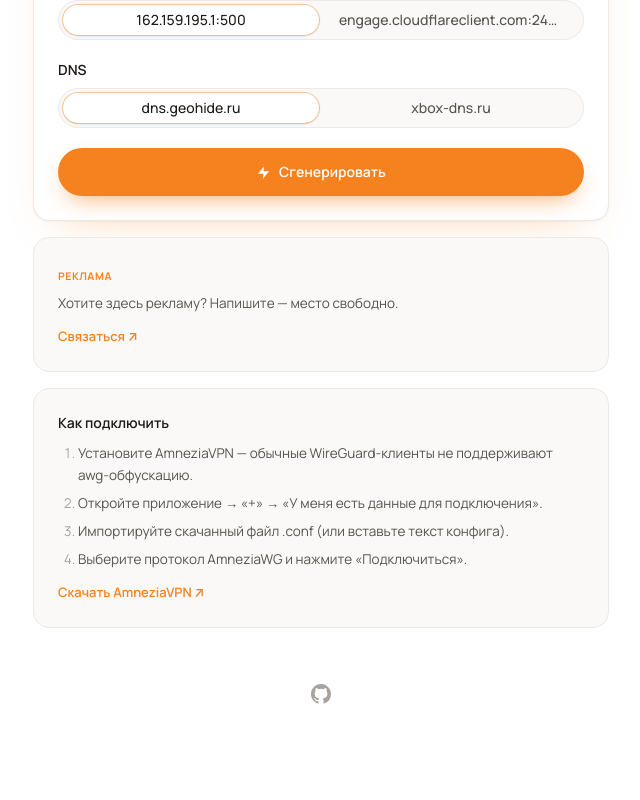
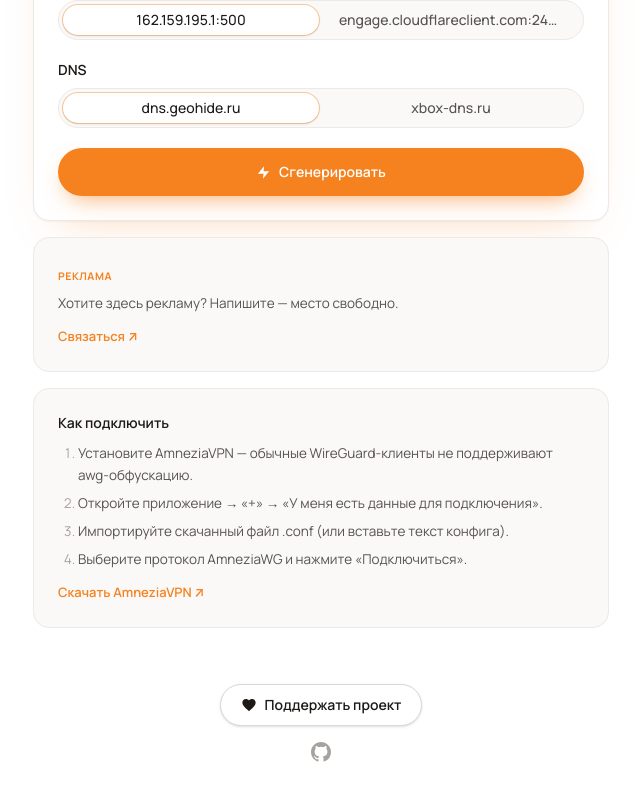
Before and after one commit to AppsGanin/warp-config-ru, a Next.js app: page / in a window 1280 px wide. Shown: the part 475-1275 px from the top of the page, without its empty margins (319-959 px from the left). Before the commit the page ends 1219 px from the top, so only its background shows below. Built offline with nearby package versions, Linux system fonts and the light colour scheme.

Commit message:
feat(donate): add donation links to footer, generator, and Telegram bot

```diff
--- a/app/page.tsx
+++ b/app/page.tsx
@@ -1,6 +1,7 @@
 import Generator from "@/components/Generator";
 import ThemeToggle from "@/components/ThemeToggle";
 import { SPONSOR, isSponsorEnabled } from "@/config/sponsor";
+import { DONATE_URL } from "@/config/donate";
 
 export default function Home() {
   const sponsor = isSponsorEnabled() ? SPONSOR : null;
@@ -37,7 +38,19 @@
         <Generator sponsor={sponsor} />
       </div>
 
-      <footer className="mt-auto flex flex-col items-center gap-3 pt-14">
+      <footer className="mt-auto flex flex-col items-center gap-4 pt-14">
+        <a
+          className="inline-flex items-center gap-2 rounded-full border border-hairline-strong bg-surface px-5 py-2.5 text-sm font-semibold text-ink shadow-sm transition-all hover:-translate-y-px hover:border-brand hover:text-brand"
+          href={DONATE_URL}
+          target="_blank"
+          rel="noopener noreferrer"
+        >
+          <svg width="16" height="16" viewBox="0 0 24 24" fill="currentColor" aria-hidden="true">
+            <path d="M12 21.35l-1.45-1.32C5.4 15.36 2 12.28 2 8.5 2 5.42 4.42 3 7.5 3c1.74 0 3.41.81 4.5 2.09C13.09 3.81 14.76 3 16.5 3 19.58 3 22 5.42 22 8.5c0 3.78-3.4 6.86-8.55 11.54L12 21.35z" />
+          </svg>
+          Поддержать проект
+        </a>
+
         <a
           className="inline-flex items-center justify-center text-mute transition-colors hover:text-ink hover:-translate-y-px"
           href="https://github.com/AppsGanin/warp-config-ru"
--- a/components/Generator.tsx
+++ b/components/Generator.tsx
@@ -13,6 +13,7 @@
 import { ENDPOINTS } from "@/config/endpoints";
 import { CLASH_DEVICES } from "@/config/clash-templates";
 import type { Sponsor } from "@/config/sponsor";
+import { DONATE_URL } from "@/config/donate";
 
 const FORMAT_OPTIONS: readonly { value: ConfigFormat; label: string }[] = [
   { value: "amneziawg", label: "Amnezia" },
@@ -360,6 +361,18 @@
             {sponsor && <SponsorBlock sponsor={sponsor} divider />}
 
             <ImportGuide format={result.format} device={device} divider />
+
+            <a
+              href={DONATE_URL}
+              target="_blank"
+              rel="noopener noreferrer"
+              className="inline-flex h-11 w-full items-center justify-center gap-2 rounded-full border border-brand/40 bg-brand/10 px-6 text-[15px] font-semibold text-brand transition-colors hover:bg-brand/20"
+            >
+              <svg width="17" height="17" viewBox="0 0 24 24" fill="currentColor" aria-hidden="true">
+                <path d="M12 21.35l-1.45-1.32C5.4 15.36 2 12.28 2 8.5 2 5.42 4.42 3 7.5 3c1.74 0 3.41.81 4.5 2.09C13.09 3.81 14.76 3 16.5 3 19.58 3 22 5.42 22 8.5c0 3.78-3.4 6.86-8.55 11.54L12 21.35z" />
+              </svg>
+              Поддержать
+            </a>
           </div>
         )}
       </dialog>
--- /dev/null
+++ b/config/donate.ts
@@ -0,0 +1,2 @@
+// Ссылка на донат. Вынесена сюда, чтобы использовать и на сайте, и в боте.
+export const DONATE_URL = "https://www.donationalerts.com/r/dmitryapp";
--- a/lib/telegram.ts
+++ b/lib/telegram.ts
@@ -3,6 +3,7 @@
 import { ENDPOINTS } from "@/config/endpoints";
 import { CLASH_DEVICES } from "@/config/clash-templates";
 import { SPONSOR, isSponsorEnabled } from "@/config/sponsor";
+import { DONATE_URL } from "@/config/donate";
 import type { ClashDevice, ConfigFormat, DnsId, EndpointId } from "@/types";
 
 // Shared Telegram-bot logic, used by the webhook route (app/api/telegram).
@@ -11,7 +12,7 @@
 export const WEBHOOK_SECRET = process.env.TELEGRAM_WEBHOOK_SECRET;
 const API = `https://api.telegram.org/bot${TELEGRAM_TOKEN}`;
 
-type Btn = { text: string; callback_data: string };
+type Btn = { text: string; callback_data: string } | { text: string; url: string };
 type Menu = { text: string; rows: Btn[][] };
 interface TgChat {
   id: number;
@@ -40,6 +41,7 @@
 
 const kb = (rows: Btn[][]) => ({ inline_keyboard: rows });
 const btn = (text: string, callback_data: string): Btn => ({ text, callback_data });
+const link = (text: string, url: string): Btn => ({ text, url });
 const esc = (s: string) => s.replace(/&/g, "&amp;").replace(/</g, "&lt;").replace(/>/g, "&gt;");
 
 const endpointLabel = (id: string) => ENDPOINTS.find((e) => e.id === id)?.label ?? id;
@@ -166,7 +168,9 @@
       "Я генерирую рабочие конфиги <b>Cloudflare WARP</b> со свежими ключами.\n\n" +
         "• <b>AmneziaWG</b> (.conf) — для AmneziaVPN\n" +
         "• <b>Clash</b> (.yaml) — для Mihomo Party / FlClash / Nikki\n\n" +
-        "Нажмите /start, чтобы начать.",
+        "Нажмите /start, чтобы начать.\n\n" +
+        "❤️ Проект бесплатный — поддержать можно по кнопке ниже.",
+      [[link("❤️ Поддержать проект", DONATE_URL)]],
     );
     return;
   }
@@ -212,7 +216,10 @@
       // Результат — одно сообщение: сам файл, со сводкой и подсказкой в подписи
       // и кнопкой «Ещё конфиг». Служебное «Генерирую…» удаляем.
       const caption = `✅ <b>Готово!</b>\n\n${summary(format, p2, p3)}\n\n${captionFor(format)}${sponsorLine()}`;
-      await sendDocument(chatId, result.fileName, result.config, caption, [[btn("🔄 Ещё конфиг", "restart")]]);
+      await sendDocument(chatId, result.fileName, result.config, caption, [
+        [btn("🔄 Ещё конфиг", "restart")],
+        [link("❤️ Поддержать проект", DONATE_URL)],
+      ]);
       await deleteMessage(chatId, messageId);
     } catch (err) {
       const msg = err instanceof Error ? err.message : "Неизвестная ошибка";
```
